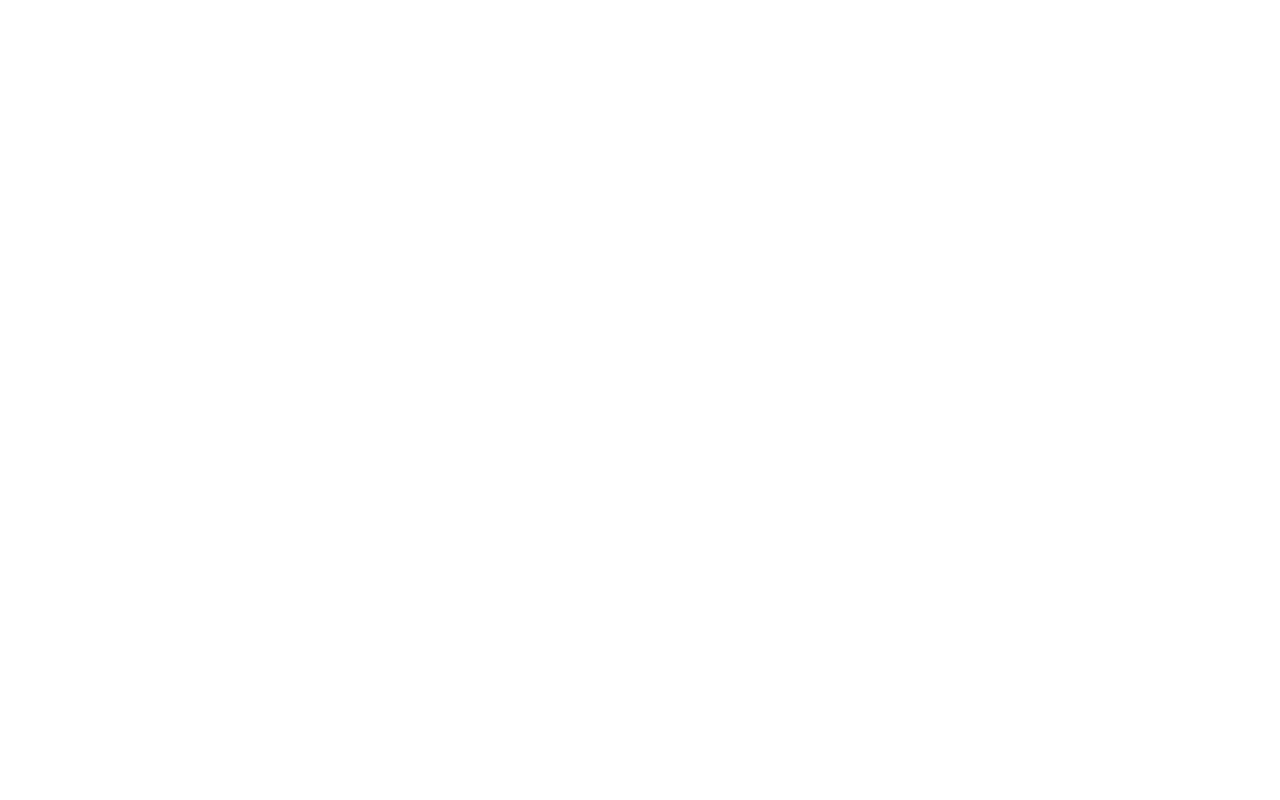
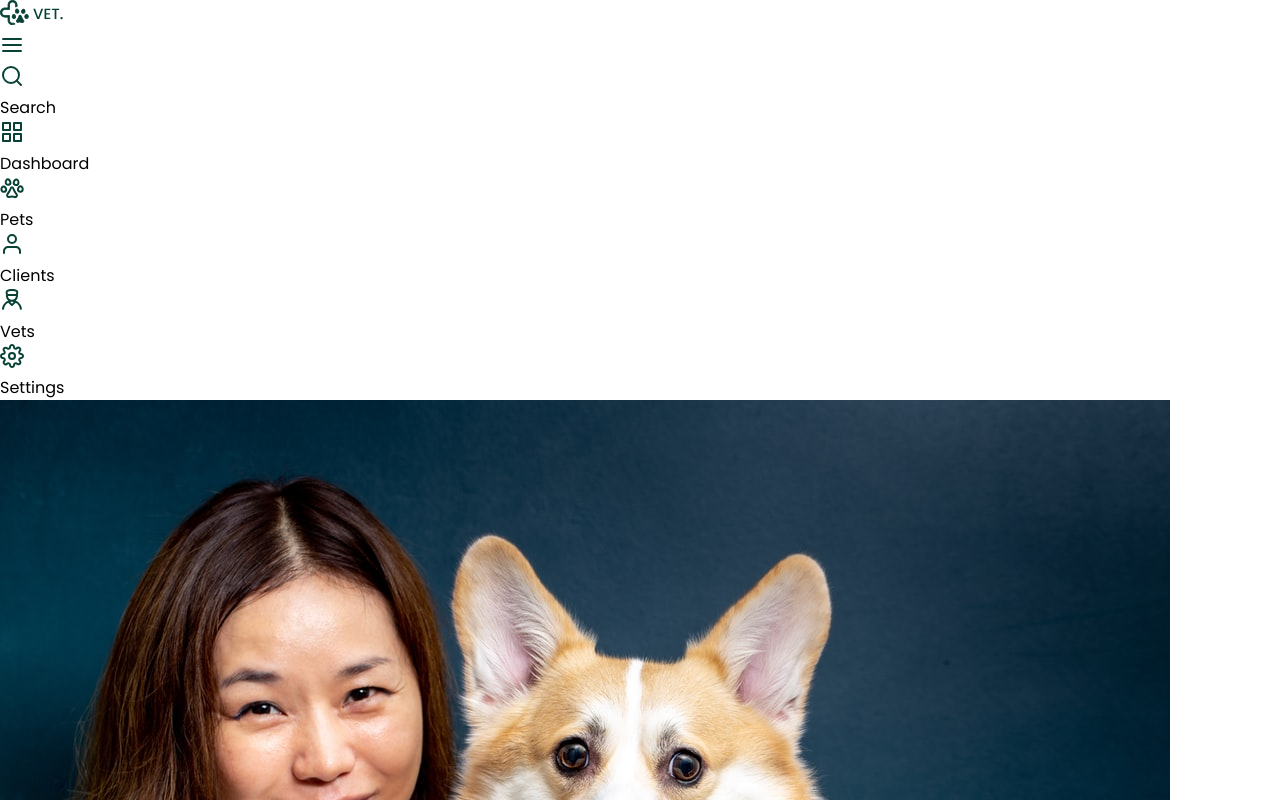
Before and after one commit to albert-rafa/sidebar, a plain HTML site: page index.html in a window 1280 px wide. Shown: the top 800 px of the page. Drawn offline with Linux system fonts and the light colour scheme.

Commit message:
Basic HTML

```diff
--- a/index.html
+++ b/index.html
@@ -13,6 +13,54 @@
     <link href="https://fonts.googleapis.com/css2?family=Poppins:wght@400;500&display=swap" rel="stylesheet">
 </head>
 <body>
+    <nav>
+        <ul class="options">
+            <li>
+                <div class="info">
+                    <img src="assets/logo.svg" alt="Vet logo">
+                </div>
+                <img src="assets/menu.svg" alt="Menu icon">
+            </li>
+            <li>
+                <img src="assets/search.svg" alt="Search icon">
+                <div class="info">Search</div>
+            </li>
+            <li>
+                <img src="assets/grid.svg" alt="Dashboard icon">
+                <div class="info">Dashboard</div>
+            </li>
+            <li>
+                <img src="assets/pet.svg" alt="Claw icon">
+                <div class="info">Pets</div>
+            </li>
+            <li>
+                <img src="assets/user.svg" alt="User icon">
+                <div class="info">Clients</div>
+            </li>
+            <li>
+                <img src="assets/vet.svg" alt="Vet icon">
+                <div class="info">Vets</div>
+            </li>
+            <li>
+                <img src="assets/settings.svg" alt="Settings icon">
+                <div class="info">Settings</div>
+            </li>
+        </ul>
+        <div class="logout">
+            <div class="info">
+                <img src="assets/photo.jpg" alt="User profile picture">
+                <div class="id">
+                    <h1>Eleanor Pena</h1>
+                    <span>Vet</span>
+                </div>
+            </div>
+            <img src="assets/log-out.svg" alt="Logout icon">
+        </div>
+    </nav>
+
+    <main>
+        <h1></h1>
+    </main>
 
     <script src="script.js"></script>
 </body>
```
Also changed, not shown: assets/grid.svg (added), assets/log-out.svg (added), assets/logo.svg (added), assets/menu.svg (added), assets/pet.svg (added), assets/photo.jpg (added), assets/search.svg (added), assets/settings.svg (added), assets/user.svg (added), assets/vet.svg (added).
